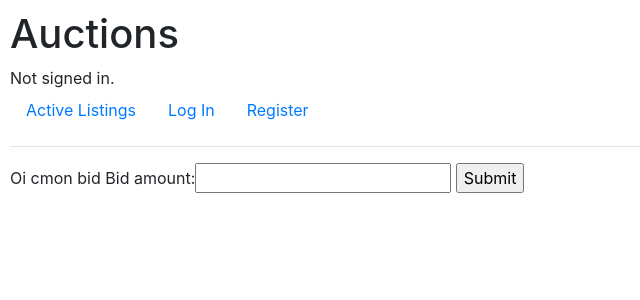
After one commit to Ilhan-Krdnz/project2, a Django app: page /1/bid in a window 1280 px wide. The commit adds this page. Shown: the top 300 px of the page, without its empty margins (0-640 px from the left). Run offline with Django 3.2, Linux system fonts and the light colour scheme; data comes from the database, SQL or seed files in the repository; both versions use the stored data as it was after the commit; some libraries are stand-ins or nearby versions.

Commit message:
halfway done with bidding

```diff
--- a/auctions/admin.py
+++ b/auctions/admin.py
@@ -1,6 +1,7 @@
 from django.contrib import admin
-from .models import User,Auctions,Comment
+from .models import User,Auctions,Comment,Bid
 
 admin.site.register(User)
 admin.site.register(Auctions)
 admin.site.register(Comment)
+admin.site.register(Bid)
--- a/auctions/forms.py
+++ b/auctions/forms.py
@@ -1,6 +1,6 @@
 #from django import forms
 from django.forms import ModelForm
-from .models import Auctions, Comment
+from .models import Auctions, Comment, Bid
 
 class AuctionForms(ModelForm):
 
@@ -13,3 +13,9 @@ class CommentForms(ModelForm):
     class Meta:
         model = Comment
         exclude = ('user','auction')
+
+class BidForms(ModelForm):
+
+	class Meta:
+		model = Bid
+		exclude = ('user','auction')
--- a/auctions/models.py
+++ b/auctions/models.py
@@ -10,7 +10,7 @@ class Auctions(models.Model):
     description = models.TextField()
     first_date = models.DateTimeField(auto_now=True)
     starting_price = models.IntegerField()
-    image = models.ImageField(upload_to='uploads/',)
+    image = models.ImageField(upload_to='uploads/', null=True, blank=True)
     user = models.ForeignKey(User, on_delete=models.CASCADE)
 
     def __str__(self):
@@ -26,7 +26,7 @@ class Comment(models.Model):
 
 class Bid(models.Model):
     user = models.ForeignKey(User, on_delete=models.CASCADE)
-    auction = models.ForeignKey(Auctions, on_delete=models.CASCADE,related_name='comments', null=True, blank=True)
+    auction = models.ForeignKey(Auctions, on_delete=models.CASCADE,related_name='bids', null=True, blank=True)
     bid_amount = models.PositiveIntegerField(default=None)
 
     def __str__(self):
--- /dev/null
+++ b/auctions/templates/auctions/bidding.html
@@ -0,0 +1,8 @@
+{% extends 'auctions/layout.html' %}
+{% block body %}
+<form action= "{% url 'bidding' pk=auction.pk %}" method = "post">Oi cmon bid
+        {% csrf_token %}
+        {{ formdata }}
+        <input type="submit" name="submit">
+    </form>
+{% endblock %}
--- a/auctions/templates/auctions/index.html
+++ b/auctions/templates/auctions/index.html
@@ -13,6 +13,9 @@
     <p>{{ i.description }}</p>
     <h6>Starting Price:{{ i.starting_price }}$</h6>
     <h5>Comment Section</h5>
+    {% for bid in i.bids.all %}
+    <p>{{ bid.user }}bidded{{ comment.bid_amount }}$</p>
+    {% endfor %}
     {% for comment in i.comments.all %}
     <div>{% if comment != Null %}
     <p>{{ comment.user }}:{{ comment.comment_text }}</p>
@@ -22,6 +25,7 @@
     </div>
     {% endfor %}
     <a class="nav-link" href="{% url 'comment' pk=i.pk %}">Wanna comment to "{{ i.title }}"?</a>
+    <a class="nav-link" href="{% url 'bidding' pk=i.pk %}">Bid to "{{ i.title }}"?</a>
     </div>
     {% endfor %}
 {% endblock %}
--- a/auctions/urls.py
+++ b/auctions/urls.py
@@ -6,6 +6,7 @@ urlpatterns = [
     path("", views.index, name="index"),
     path("<int:pk>/comment",views.comment, name="comment"),
     #path("<int:pk>/comment_remove",views.comment_remove, name="comment_delete"),
+    path('<int:pk>/bid',views.bidding, name="bidding"),
     path("create",views.make_listing, name='make_listing'),
     path("login", views.login_view, name="login"),
     path("logout", views.logout_view, name="logout"),
--- a/auctions/views.py
+++ b/auctions/views.py
@@ -4,7 +4,7 @@ from django.http import HttpResponse, HttpResponseRedirect
 from django.shortcuts import render
 from django.shortcuts import get_object_or_404
 from django.urls import reverse
-from .forms import AuctionForms, CommentForms
+from .forms import AuctionForms, CommentForms, BidForms
 from .models import User, Auctions, Comment
 
 def index(request):
@@ -101,3 +101,19 @@ def comment(request, pk):
     comment = get_object_or_404(Comment, pk=pk)
     comment.delete()
     return HttpResponseRedirect(reverse("index"))'''
+def bidding(request, pk):
+    formdata = BidForms(request.POST or None)
+    formAuction = get_object_or_404(Auctions, pk=pk)
+    if request.method == "POST":
+        the_auction = formdata.save(commit=False)
+        the_auction.user = request.user
+        the_auction.auction = formAuction
+        the_auction.save()
+        HttpResponseRedirect(reverse("index"))
+    else:
+        formdata = BidForms()
+
+    return render(request,"auctions/bidding.html",context={
+        "formdata":formdata,
+        'auction':formAuction,
+        })
```
Also changed, not shown: auctions/migrations/0007_bid.py (added), db.sqlite3.
